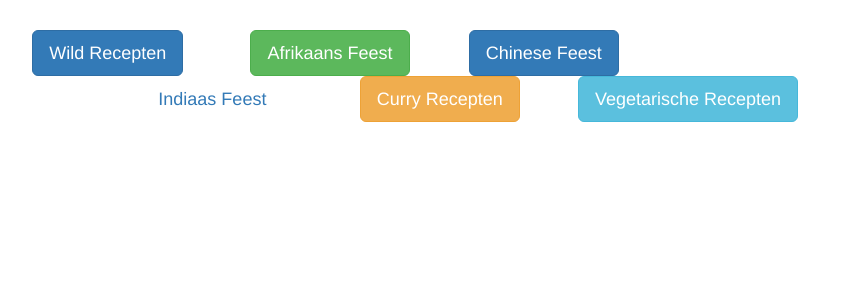
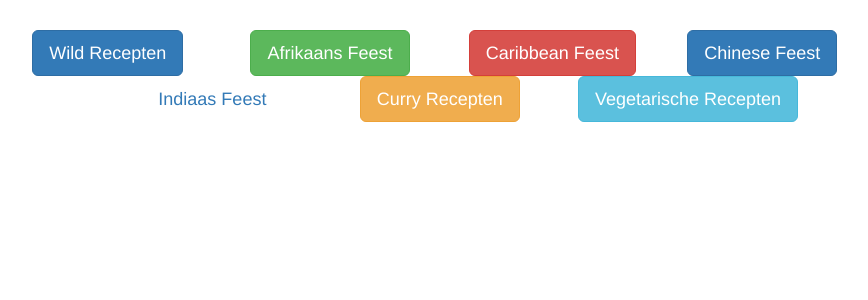
Before and after one commit to nashvm/tkd, a Python web app: template app/templates/zoek_pagina.html in a window 1280 px wide. Shown: the part 52-352 px from the top of the page, without its empty margins (77-945 px from the left). Run offline with Jinja, Linux system fonts and the light colour scheme; the template is opened without the code that fills it, so the values that code supplies are empty; some libraries are stand-ins or nearby versions.

Commit message:
caribbean search

```diff
--- a/app/templates/zoek_pagina.html
+++ b/app/templates/zoek_pagina.html
@@ -15,6 +15,8 @@
             <a href="search?q=wild" class="btn btn-primary btn-lg" role="button" aria-disabled="true">Wild Recepten</a>
         </div><div class="col-md-2">
             <a href="search?q=afrika" class="btn btn-success btn-lg" role="button" aria-disabled="true">Afrikaans Feest</a>
+        </div><div class="col-md-2">
+                <a href="search?q=caribbean" class="btn btn-danger btn-lg" role="button" aria-disabled="true">Caribbean Feest</a>
         </div><div class="col-md-2">
             <a href="search?q=china" class="btn btn-primary btn-lg" role="button" aria-disabled="true">Chinese Feest</a>
          </div>
```
Also changed, not shown: db/app.db.
